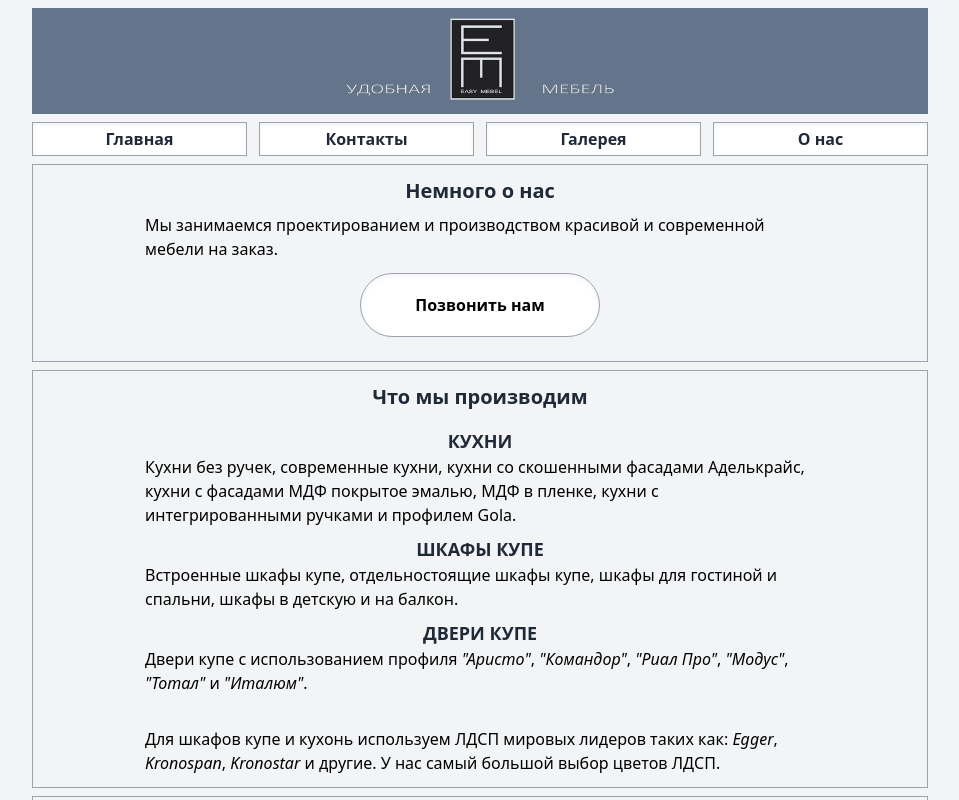
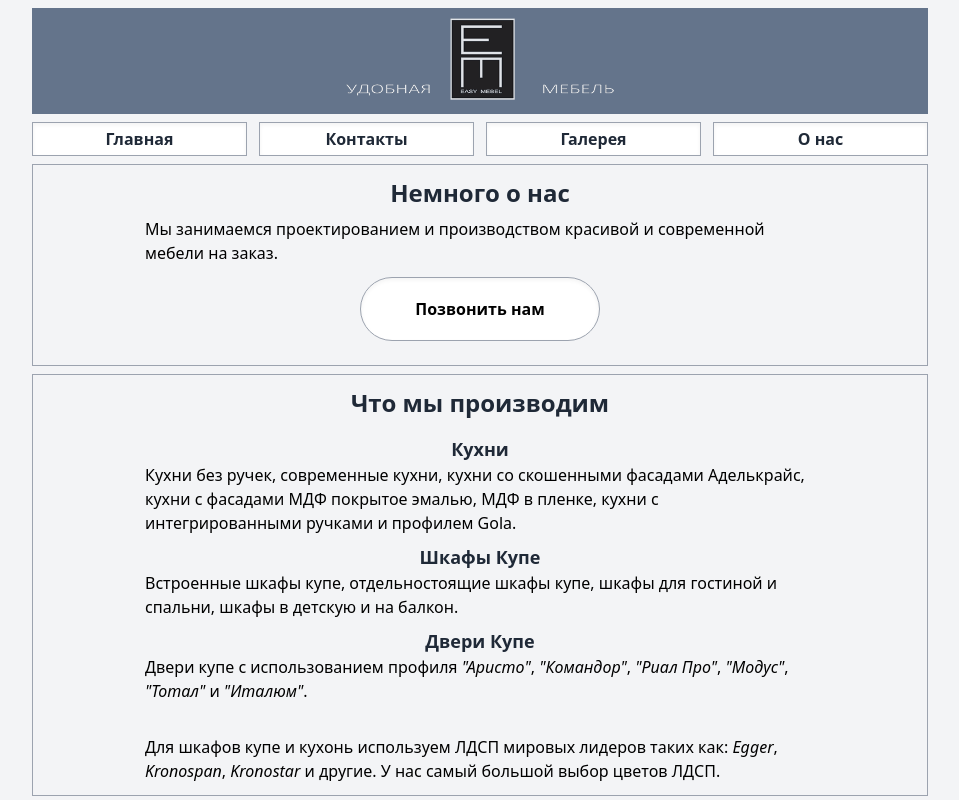
Before and after one commit to synalice/easy-mebel, a Next.js app: page / in a window 1280 px wide. Shown: the top 800 px of the page, without its empty margins (160-1119 px from the left). Built offline with nearby package versions, Linux system fonts and the light colour scheme.

Commit message:
chore: remove CAPS & make headings larger

```diff
--- a/pages/index.tsx
+++ b/pages/index.tsx
@@ -15,7 +15,7 @@ export default function Index() {
       <Header />
 
       <Main>
-        <h1 className="pb-2 text-xl text-center font-extrabold text-gray-800">
+        <h1 className="pb-2 text-2xl text-center font-extrabold text-gray-800">
           Немного о нас
         </h1>
 
@@ -27,12 +27,12 @@ export default function Index() {
       </Main>
 
       <Main>
-        <h1 className="pb-2 text-xl text-center font-extrabold text-gray-800">
+        <h1 className="pb-2 text-2xl text-center font-extrabold text-gray-800">
           Что мы производим
         </h1>
 
         <h2 className="mt-2 pb-2 text-lg text-left font-extrabold text-gray-800">
-          КУХНИ
+          Кухни
         </h2>
 
         <p className="mt-[-0.5rem]">
@@ -40,7 +40,7 @@ export default function Index() {
         </p>
 
         <h2 className="mt-2 pb-2 text-lg text-left font-extrabold text-gray-800">
-          ШКАФЫ КУПЕ
+          Шкафы Купе
         </h2>
 
         <p className="mt-[-0.5rem]">
@@ -48,7 +48,7 @@ export default function Index() {
         </p>
 
         <h2 className="mt-2 pb-2 text-lg text-left font-extrabold text-gray-800">
-          ДВЕРИ КУПЕ
+          Двери Купе
         </h2>
 
         <p className="mt-[-0.5rem]">
```
